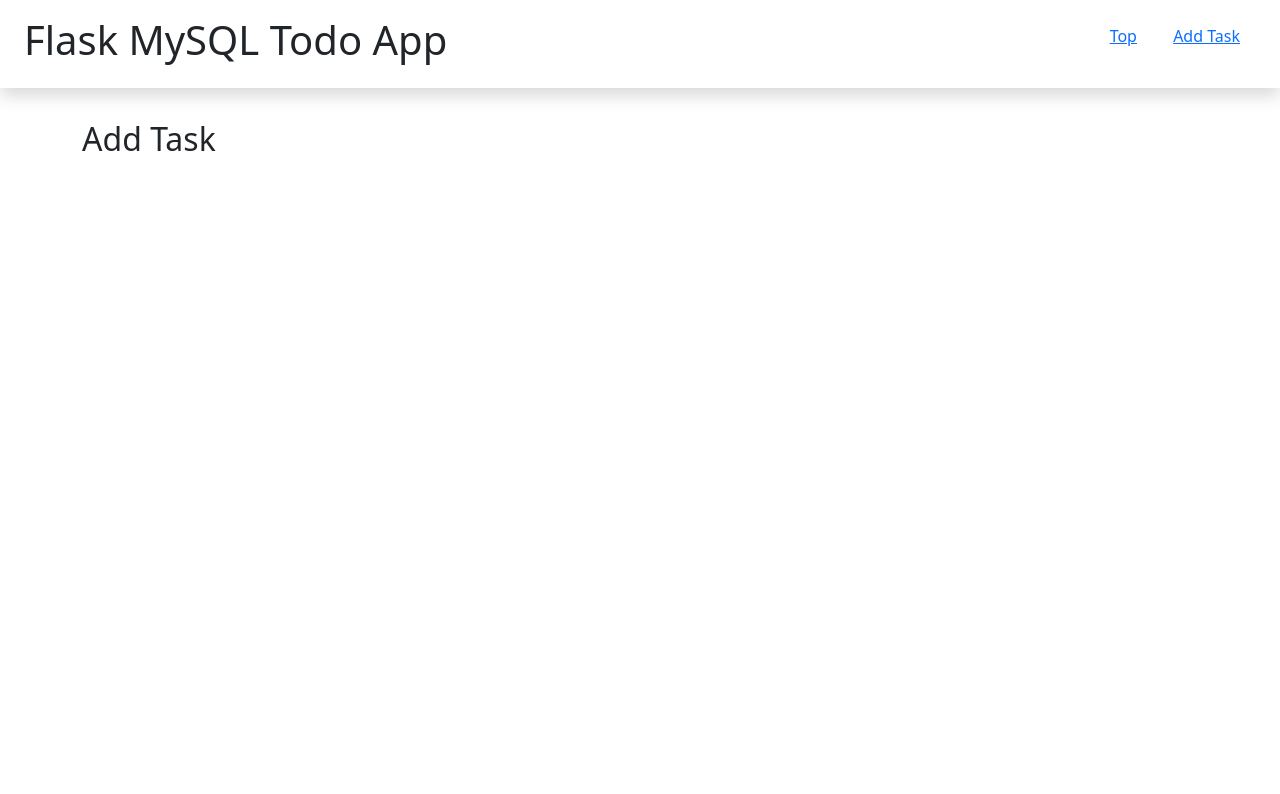
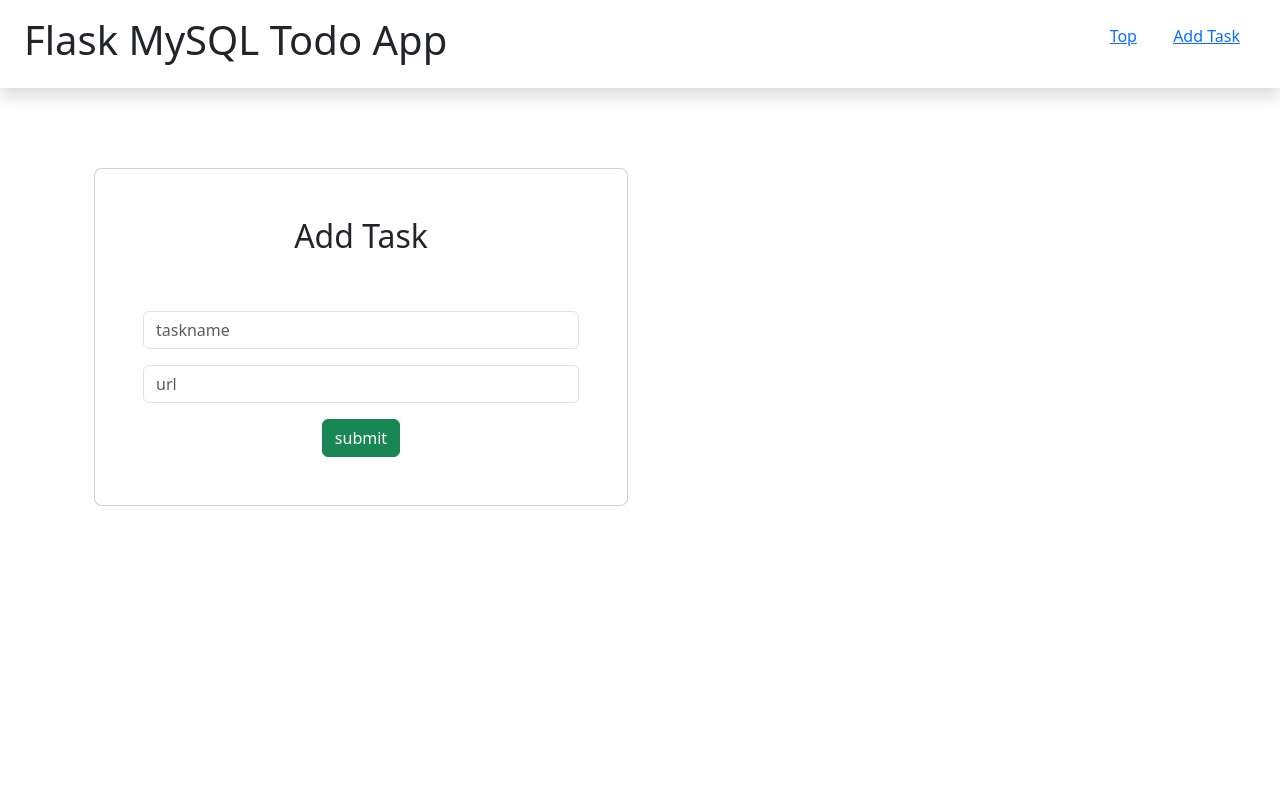
Before and after one commit to shim369/Flask-MySQL-Test, a Flask app: page /addtask in a window 1280 px wide. Shown: the top 794 px of the page. Run offline with Flask 3, Linux system fonts and the light colour scheme.

Commit message:
update templates

```diff
--- a/templates/addtask.html
+++ b/templates/addtask.html
@@ -5,5 +5,26 @@ Add Task Page | Flask Test
 {% endblock  %}
 
 {% block content %}
-<h2>Add Task</h2>
+<div class="container py-5 h-100">
+    <div class="row d-flex justify-containent-center align-items-center h-100">
+        <div class="col-lg-8 col-xl-6">
+            <div class="card rounded-3">
+                <div class="card-body p-4 p-md-5">
+                    <h2 class="mb-4 pb-2 pd-md-0 mb-md-5 px-md-2 text-center">Add Task</h2>
+                    <form action="/adduser" method="post">
+                        <div class="form-group">
+                            <input type="text" id="taskname" name="taskname" class="form-control" placeholder="taskname">
+                        </div>
+                        <div class="form-group mt-3">
+                            <input type="text" id="url" name="url" class="form-control" placeholder="url">
+                        </div>
+                        <div class="form-group mt-3 text-center">
+                        <button type="submit" class="btn btn-success">submit</button>
+                    </div>
+                    </form>
+                </div>
+            </div>
+        </div>
+    </div>
+</div>
 {% endblock  %}
```
